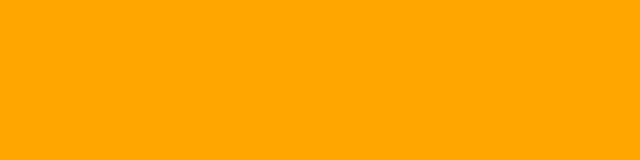
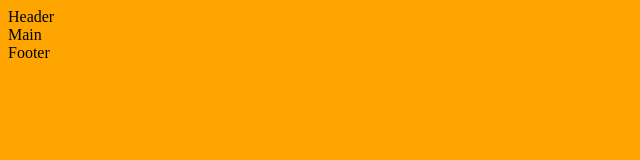
Before and after one commit to MarcoRomanohub/vite-boolando, a Vue app: page / in a window 1280 px wide. Shown: the top 160 px of the page, without its empty margins (0-640 px from the left). Built offline with nearby package versions, Linux system fonts and the light colour scheme.

Commit message:
[add] Components

```diff
--- a/src/App.vue
+++ b/src/App.vue
@@ -1,15 +1,24 @@
 <script>
-export default {
-  data(){
-    return{
+import Header from './components/Header.vue';
+import Main from './components/Main.vue';
+import Footer from './components/Footer.vue';
+  export default {
+    components:{
+
+      Header,
+      Main,
+      Footer
 
     }
+
   }
-}
+
 </script>
 
 <template>
-
+  <Header />
+  <Main />
+  <Footer />
 </template>
 
 <style lang="scss">
--- /dev/null
+++ b/src/components/Footer.vue
@@ -0,0 +1,17 @@
+<script>
+  export default {
+
+  }
+</script>
+
+<template>
+  <div>
+    Footer
+  </div>
+</template>
+
+<style lang="scss">
+
+
+
+</style>
--- /dev/null
+++ b/src/components/Header.vue
@@ -0,0 +1,17 @@
+<script>
+  export default {
+
+  }
+</script>
+
+<template>
+  <div>
+    Header
+  </div>
+</template>
+
+<style lang="scss">
+
+
+
+</style>
--- /dev/null
+++ b/src/components/Main.vue
@@ -0,0 +1,17 @@
+<script>
+  export default {
+
+  }
+</script>
+
+<template>
+  <div>
+    Main
+  </div>
+</template>
+
+<style lang="scss">
+
+
+
+</style>
```
